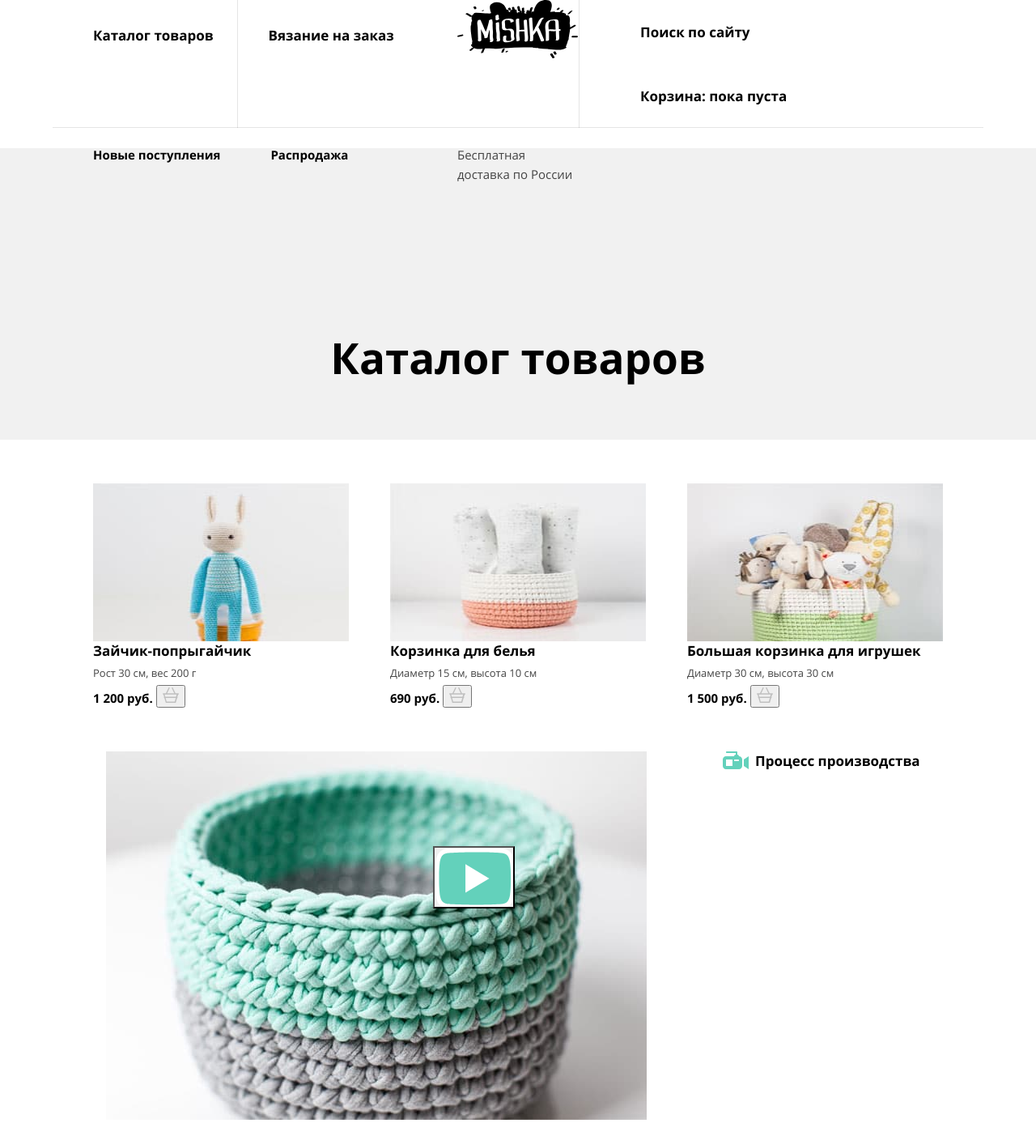
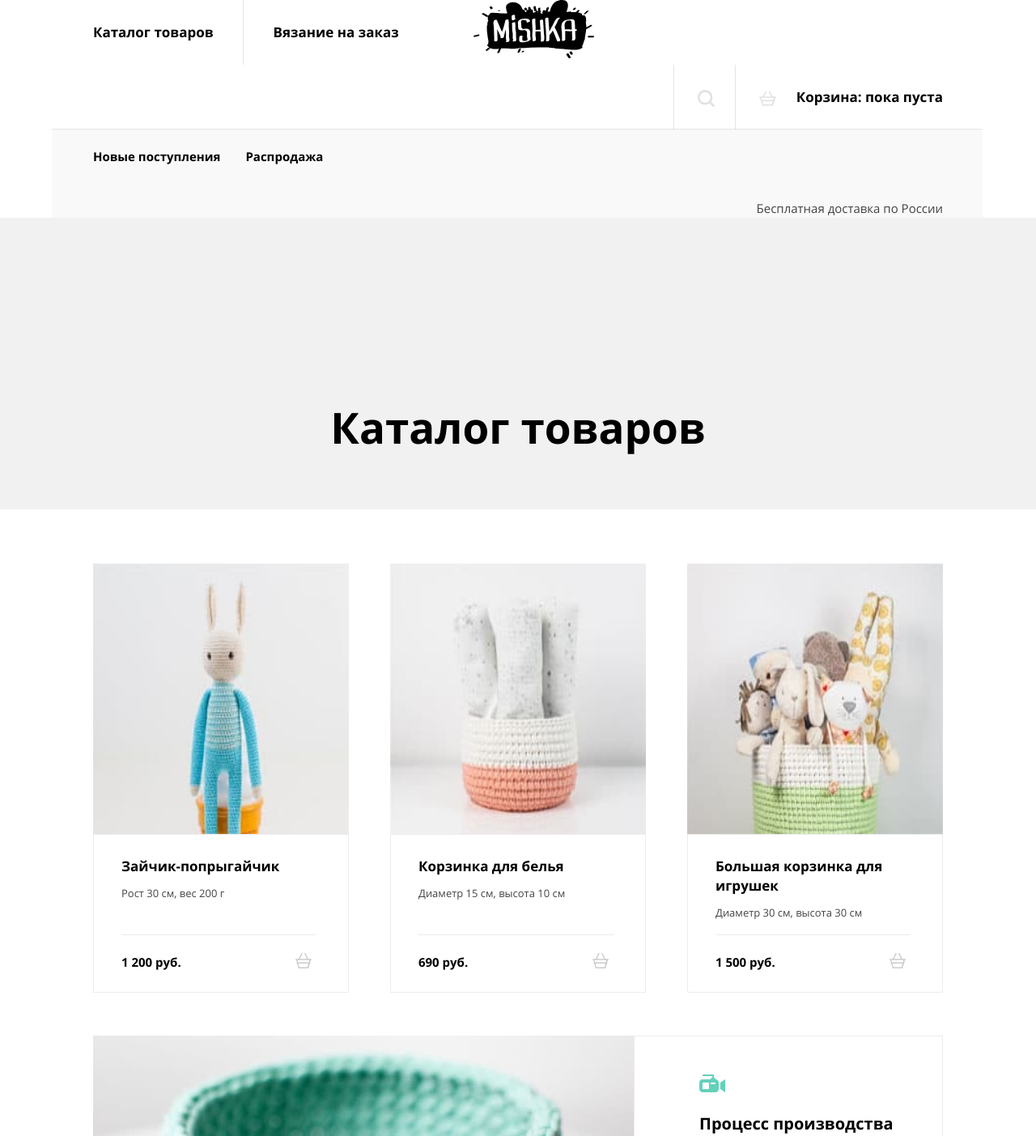
Before and after one commit to htmlacademy-adaptive/2045035-mishka-26, a website: page source/catalog.html in a window 1280 px wide. Shown: the top 1403 px of the page at 81% size. Drawn offline with nearby package versions, Linux system fonts and the light colour scheme; files that its build step writes are made by us from their sources.

Commit message:
добавляет декоративные элементы на каталог

```diff
--- a/source/catalog.html
+++ b/source/catalog.html
@@ -10,7 +10,7 @@
 
 <body>
   <header>
-    <nav class="main-nav">
+    <nav class="main-nav main-nav--closed main-nav--nojs">
       <div class="main-nav__cover-logo">
         <a class="main-nav__logo" href="index.html">
           <img src="img/mishka-logo-desktop.svg" width="149" height="72" alt="Магазин товаров ручной работы «Мишка».">
@@ -33,11 +33,23 @@
       <ul class="main-nav__list user-list">
         <li class="user-list__item">
           <a class="user-list__link" href="#">
-            Поиск по сайту
+            <svg class="user-list__icon" width="18" height="18" viewBox="0 0 18 18" fill="none"
+              xmlns="http://www.w3.org/2000/svg">
+              <path opacity=".2"
+                d="m17.693 16.057-3.477-3.477c1.023-1.33 1.534-2.966 1.534-4.705C15.75 3.477 12.273 0 7.875 0S0 3.477 0 7.875s3.477 7.875 7.875 7.875c1.739 0 3.375-.614 4.704-1.534l3.478 3.477c.204.205.409.307.818.307.614 0 1.125-.511 1.125-1.125 0-.204-.102-.511-.307-.818ZM2.25 7.875c0-3.068 2.557-5.625 5.625-5.625S13.5 4.807 13.5 7.875 10.943 13.5 7.875 13.5 2.25 10.943 2.25 7.875Z"
+                fill="#000" />
+            </svg>
+            <span class="user-list__text">Поиск по сайту</span>
           </a>
         </li>
         <li class="user-list__item">
           <a class="user-list__link" href="#">
+            <svg class="user-list__icon" width="21" height="18" viewBox="0 0 21 18" fill="none"
+              xmlns="http://www.w3.org/2000/svg">
+              <path opacity=".2"
+                d="M20.188 6.857h-3.55L13.188.381C12.985 0 12.58-.095 12.174.095s-.507.572-.304.953l3.145 5.81H5.783l3.145-5.81c.202-.381 0-.762-.305-.953-.406-.19-.811 0-1.014.286l-3.45 6.476H.812c-.406 0-.812.286-.812.762 0 .381.304.762.812.762h.202l.914 2.857c-.203.095-.305.286-.305.572 0 .38.305.666.71.666L4.058 18h12.884l1.725-5.524c.405 0 .71-.286.71-.667 0-.19-.102-.476-.304-.57l.912-2.858h.203c.406 0 .812-.286.812-.762 0-.476-.406-.762-.812-.762Zm-4.565 9.62H5.073L3.854 12.38h13.087l-1.319 4.095Zm1.623-5.525H3.348l-.812-2.666h15.522l-.812 2.666Z"
+                fill="#000" />
+            </svg>
             Корзина: пока пуста
           </a>
         </li>
@@ -68,62 +80,67 @@
       <ul class="products__list">
         <li class="products__item">
           <img class="products__image" src="img/catalog-img-1.jpg" width="260" height="195" alt="#">
-          <h3 class="products__title">Зайчик-попрыгайчик</h3>
+          <div class="products__text-cover">
+            <a class="products__title" href="#">Зайчик-попрыгайчик</a>
             <p class="products__intro">Рост 30 см, вес 200 г</p>
             <div class="products__button-cover">
               <b class="products__price">1 200 руб.</b>
               <button class="products__button" type="button">
                 <span class="visually-hidden">добавить в корзину</span>
-              <svg width="20" height="19" viewBox="0 0 20 19" fill="none" xmlns="http://www.w3.org/2000/svg">
-                <path opacity=".2"
-                  d="M19.227 7.238h-3.382L12.56.402C12.367 0 11.98-.1 11.594.101c-.386.2-.483.603-.29 1.005L14.3 7.238H5.508l2.995-6.132c.194-.402 0-.804-.29-1.005-.386-.202-.772 0-.966.301L3.961 7.238H.773A.777.777 0 0 0 0 8.042c0 .402.29.805.773.805h.193l.87 3.015c-.193.101-.29.302-.29.604 0 .402.29.703.676.703L3.865 19h12.27l1.643-5.83c.386 0 .676-.302.676-.704 0-.201-.096-.503-.29-.604l.87-3.015h.193A.777.777 0 0 0 20 8.042a.777.777 0 0 0-.773-.804ZM14.88 17.392H4.831l-1.16-4.323h12.464L14.88 17.39Zm1.546-5.831H3.188l-.773-2.815h14.783l-.773 2.815Z"
-                  fill="#000" />
+                <svg width="20" height="19" viewBox="0 0 20 19" xmlns="http://www.w3.org/2000/svg">
+                  <path
+                    d="M19.227 7.238h-3.382L12.56.402C12.367 0 11.98-.1 11.594.101c-.386.2-.483.603-.29 1.005L14.3 7.238H5.508l2.995-6.132c.194-.402 0-.804-.29-1.005-.386-.202-.772 0-.966.301L3.961 7.238H.773A.777.777 0 0 0 0 8.042c0 .402.29.805.773.805h.193l.87 3.015c-.193.101-.29.302-.29.604 0 .402.29.703.676.703L3.865 19h12.27l1.643-5.83c.386 0 .676-.302.676-.704 0-.201-.096-.503-.29-.604l.87-3.015h.193A.777.777 0 0 0 20 8.042a.777.777 0 0 0-.773-.804ZM14.88 17.392H4.831l-1.16-4.323h12.464L14.88 17.39Zm1.546-5.831H3.188l-.773-2.815h14.783l-.773 2.815Z" />
                 </svg>
               </button>
+            </div>
           </div>
         </li>
         <li class="products__item">
           <img class="products__image" src="img/catalog-img-2.jpg" width="260" height="195" alt="#">
-          <h3 class="products__title">Корзинка для белья</h3>
+          <div class="products__text-cover">
+            <a class="products__title" href="#">Корзинка для белья</a>
             <p class="products__intro">Диаметр 15 см, высота 10 см</p>
             <div class="products__button-cover">
               <b class="products__price">690 руб.</b>
               <button class="products__button" type="button">
                 <span class="visually-hidden">добавить в корзину</span>
-              <svg width="20" height="19" viewBox="0 0 20 19" fill="none" xmlns="http://www.w3.org/2000/svg">
-                <path opacity=".2"
-                  d="M19.227 7.238h-3.382L12.56.402C12.367 0 11.98-.1 11.594.101c-.386.2-.483.603-.29 1.005L14.3 7.238H5.508l2.995-6.132c.194-.402 0-.804-.29-1.005-.386-.202-.772 0-.966.301L3.961 7.238H.773A.777.777 0 0 0 0 8.042c0 .402.29.805.773.805h.193l.87 3.015c-.193.101-.29.302-.29.604 0 .402.29.703.676.703L3.865 19h12.27l1.643-5.83c.386 0 .676-.302.676-.704 0-.201-.096-.503-.29-.604l.87-3.015h.193A.777.777 0 0 0 20 8.042a.777.777 0 0 0-.773-.804ZM14.88 17.392H4.831l-1.16-4.323h12.464L14.88 17.39Zm1.546-5.831H3.188l-.773-2.815h14.783l-.773 2.815Z"
-                  fill="#000" />
+                <svg width="20" height="19" viewBox="0 0 20 19" xmlns="http://www.w3.org/2000/svg">
+                  <path
+                    d="M19.227 7.238h-3.382L12.56.402C12.367 0 11.98-.1 11.594.101c-.386.2-.483.603-.29 1.005L14.3 7.238H5.508l2.995-6.132c.194-.402 0-.804-.29-1.005-.386-.202-.772 0-.966.301L3.961 7.238H.773A.777.777 0 0 0 0 8.042c0 .402.29.805.773.805h.193l.87 3.015c-.193.101-.29.302-.29.604 0 .402.29.703.676.703L3.865 19h12.27l1.643-5.83c.386 0 .676-.302.676-.704 0-.201-.096-.503-.29-.604l.87-3.015h.193A.777.777 0 0 0 20 8.042a.777.777 0 0 0-.773-.804ZM14.88 17.392H4.831l-1.16-4.323h12.464L14.88 17.39Zm1.546-5.831H3.188l-.773-2.815h14.783l-.773 2.815Z" />
                 </svg>
               </button>
+            </div>
           </div>
         </li>
         <li class="products__item">
           <img class="products__image" src="img/catalog-img-3.jpg" width="260" height="195" alt="#">
-          <h3 class="products__title">Большая корзинка для игрушек</h3>
+          <div class="products__text-cover">
+            <a class="products__title" href="#">Большая корзинка для игрушек</a>
             <p class="products__intro">Диаметр 30 см, высота 30 см</p>
             <div class="products__button-cover">
               <b class="products__price">1 500 руб.</b>
               <button class="products__button" type="button">
                 <span class="visually-hidden">добавить в корзину</span>
-              <svg width="20" height="19" viewBox="0 0 20 19" fill="none" xmlns="http://www.w3.org/2000/svg">
-                <path opacity=".2"
-                  d="M19.227 7.238h-3.382L12.56.402C12.367 0 11.98-.1 11.594.101c-.386.2-.483.603-.29 1.005L14.3 7.238H5.508l2.995-6.132c.194-.402 0-.804-.29-1.005-.386-.202-.772 0-.966.301L3.961 7.238H.773A.777.777 0 0 0 0 8.042c0 .402.29.805.773.805h.193l.87 3.015c-.193.101-.29.302-.29.604 0 .402.29.703.676.703L3.865 19h12.27l1.643-5.83c.386 0 .676-.302.676-.704 0-.201-.096-.503-.29-.604l.87-3.015h.193A.777.777 0 0 0 20 8.042a.777.777 0 0 0-.773-.804ZM14.88 17.392H4.831l-1.16-4.323h12.464L14.88 17.39Zm1.546-5.831H3.188l-.773-2.815h14.783l-.773 2.815Z"
-                  fill="#000" />
+                <svg width="20" height="19" viewBox="0 0 20 19" xmlns="http://www.w3.org/2000/svg">
+                  <path
+                    d="M19.227 7.238h-3.382L12.56.402C12.367 0 11.98-.1 11.594.101c-.386.2-.483.603-.29 1.005L14.3 7.238H5.508l2.995-6.132c.194-.402 0-.804-.29-1.005-.386-.202-.772 0-.966.301L3.961 7.238H.773A.777.777 0 0 0 0 8.042c0 .402.29.805.773.805h.193l.87 3.015c-.193.101-.29.302-.29.604 0 .402.29.703.676.703L3.865 19h12.27l1.643-5.83c.386 0 .676-.302.676-.704 0-.201-.096-.503-.29-.604l.87-3.015h.193A.777.777 0 0 0 20 8.042a.777.777 0 0 0-.773-.804ZM14.88 17.392H4.831l-1.16-4.323h12.464L14.88 17.39Zm1.546-5.831H3.188l-.773-2.815h14.783l-.773 2.815Z" />
                 </svg>
               </button>
+            </div>
           </div>
         </li>
       </ul>
     </section>
     <!-- Видео -->
     <section class="process-video">
+      <img class="process-video__image" src="img/catalog-video.jpg" alt="#">
+      <div class="process-video__text-cover">
         <h2 class="process-video__title">Процесс производства</h2>
-      <img class="process-video__image" src="img/catalog-video.jpg" alt="#">
         <button class="process-video__button process-video__button--play" type="button"></button>
         <p class="process-video__intro">По просьбам наших любимых фолловеров мы сняли для вас подробное видео о том, как
           появляются наши товары.</p>
         <button class="process-video__button button" type="button">Сделать заказ</button>
+      </div>
     </section>
   </main>
 
@@ -176,6 +193,8 @@
       </div>
     </div>
   </footer>
+
+  <script src="./js/script.js"></script>
 </body>
 
 </html>
--- a/source/less/header.less
+++ b/source/less/header.less
@@ -71,17 +71,9 @@
     display: none;
   }
 
-  .main-nav--opened .site-list {
+  .main-nav--opened .main-nav__wrapper {
     position: absolute;
     top: 79px;
-    z-index: 10;
-    background-color: #ffffff;
-    width: 320px;
-  }
-
-  .main-nav--opened .user-list {
-    position: absolute;
-    top: 237px;
     z-index: 10;
     background-color: #ffffff;
     width: 320px;
@@ -157,7 +149,7 @@
   display: block;
   padding-left: 76px;
   padding-top: 28px;
-  padding-bottom: 27px;
+  padding-bottom: 28px;
   box-shadow: 0 1px 0 #ececec, inset 0 1px 0 #ececec;
 
   &:hover {
@@ -194,38 +186,80 @@
 
 @media (min-width: @tablet-width) {
   .main-nav {
+    position: relative;
     width: 668px;
     padding: 0 50px;
     margin: 0 auto;
-    display: grid;
-    grid-template-columns: 1fr 1fr;
-    margin-bottom: -70px;
   }
 
   .main-nav__cover-logo {
-    position: relative;
-    order: -2;
+    position: absolute;
+    margin: 0;
+    left: 0;
+    top: 0;
   }
 
-  .main-nav__cover-logo::after {
-    content: "";
-    position: absolute;
-    bottom: 0;
-    left: -50px;
-    width: 768px;
-    height: 1px;
-    background-color: #000000;
-    opacity: 0.1;
-    z-index: 1;
-  }
-
-  .main-nav__logo {
-    margin: 0;
+  .main-nav__wrapper {
+    display: grid;
+    grid-template-columns: 320px 348px;
   }
 
   .main-nav__list {
     display: flex;
     flex-wrap: wrap;
+  }
+
+  .user-list {
+    position: relative;
+    grid-column: 2/3;
+  }
+
+  .user-list::before {
+    position: absolute;
+    content: "";
+    border-top: 1px solid #e6e6e6;
+    background-color: #f9f9f9;
+    height: 200px;
+    bottom: -200px;
+    left: -370px;
+    width: 768px;
+    z-index: -1;
+  }
+
+  .user-list--others::before {
+    position: absolute;
+    content: "";
+    border-top: 1px solid #e6e6e6;
+    background-color: #f1f1f1;
+    height: 200px;
+    bottom: -200px;
+    left: -370px;
+    width: 768px;
+    z-index: -1;
+  }
+
+  .site-list {
+    grid-row: 2/3;
+    justify-content: space-between;
+  }
+
+  .main-nav__text {
+    display: flex;
+    grid-column: 2/3;
+    grid-row: 2/3;
+    margin-top: 20px;
+    margin-left: auto;
+    margin-bottom: auto;
+    background-size: cover;
+  }
+
+  .user-list__text {
+    display: none;
+  }
+
+  .site-list__link {
+    padding-left: 0;
+    box-shadow: none;
   }
 
   .user-list__link {
@@ -237,40 +271,14 @@
   }
 
   .user-list__item::after {
+    position: absolute;
     content: "";
-    position: absolute;
     top: 0;
     bottom: 0;
     left: 0;
     width: 1px;
     background-color: #000000;
     opacity: 0.1;
-  }
-
-  .site-list__link {
-    box-shadow: none;
-    font-size: 15px;
-    line-height: 24px;
-    padding: 21px 19px;
-    margin-left: -19px;
-  }
-
-  .site-list__item:not(:last-child) {
-    margin-right: 19px;
-  }
-
-  .user-list {
-    order: -1;
-  }
-
-  .user-list__text {
-    display: none;
-  }
-
-  .main-nav__text {
-    display: flex;
-    padding: 21px 0;
-    margin-left: auto;
   }
 }
 
@@ -288,49 +296,41 @@
 @media (min-width: @desktop-width) {
   .main-nav {
     width: 1050px;
+  }
+
+  .main-nav__wrapper {
     display: grid;
-    grid-template-columns: 1fr 150px 1fr;
-    margin-bottom: -65px;
+    grid-template-columns: 435px 180px 435px;
   }
 
   .main-nav__cover-logo {
-    order: -1;
-  }
-
-  .main-nav__cover-logo::after {
-    content: "";
     position: absolute;
-    bottom: 0;
-    left: -500px;
-    width: 1150px;
-    height: 1px;
-    background-color: #000000;
-    opacity: 0.1;
-    z-index: 1;
+    margin: 0;
+    left: 440px;
+    top: 0;
   }
 
   .site-list {
-    order: -2;
+    grid-row: 1/2;
+    justify-content: flex-start;
+    margin-left: -37px;
   }
 
-  .site-list__link {
-    font-size: 17px;
-    line-height: 24px;
-    padding: 32px 36px;
-    margin-left: -36px;
+  .site-list__item {
+    position: relative;
+    padding: 0 37px 0 37px;
   }
 
-  .site-list__item:not(:last-child) {
-    position: relative;
-    margin-right: 32px;
+  .site-list__item:last-child {
+    padding-right: 0;
   }
 
   .site-list__item:not(:last-child)::after {
+    position: absolute;
     content: "";
-    position: absolute;
     top: 0;
     bottom: 0;
-    right: 6px;
+    right: 0;
     width: 1px;
     background-color: #000000;
     opacity: 0.1;
@@ -338,6 +338,51 @@
 
   .user-list {
     margin-left: auto;
+    grid-column: 3/4;
+  }
+
+  .user-list::before {
+    position: absolute;
+    content: "";
+    border-top: 1px solid #e6e6e6;
+    background-color: #f9f9f9;
+    height: 200px;
+    bottom: -200px;
+    left: -768px;
+    width: 1150px;
+    z-index: -1;
+  }
+
+  .user-list--others::before {
+    position: absolute;
+    content: "";
+    border-top: 1px solid #e6e6e6;
+    background-color: #f1f1f1;
+    height: 200px;
+    bottom: -200px;
+    left: -768px;
+    width: 1150px;
+    z-index: -1;
+  }
+
+  // .user-list--others::after {
+  //   position: absolute;
+  //   content: "";
+  //   border-top: 1px solid #e6e6e6;
+  //   background-color: #f1f1f1;
+  //   height: 200px;
+  //   bottom: -200px;
+  //   left: -768px;
+  //   width: 1150px;
+  //   z-index: -1;
+  // }
+
+  .main-nav__text {
+    grid-column: 3/4;
+  }
+
+  .promo-list__item {
+    margin-bottom: 20px;
   }
 
   .promo-list__link {
@@ -355,12 +400,4 @@
       opacity: 0.3;
     }
   }
-
-  .promo-list__item:not(:last-child) {
-    margin-right: 31px;
-  }
-
-  .main-nav__text {
-    grid-column: 3/4;
-  }
 }
--- a/source/less/main-catalog.less
+++ b/source/less/main-catalog.less
@@ -13,25 +13,80 @@
 .main-catalog__title-cover {
   background-color: #f1f1f1;
   padding: 73px 0;
-  margin-bottom: 30px;
-
-  @media (min-width: @tablet-width) {
-    margin-bottom: 54px;
-  }
 }
 
 .products {
   max-width: 260px;
   margin: 0 auto;
+  padding: 38px 30px 39px 30px;
 
   @media (min-width: @tablet-width) {
     max-width: 668px;
     margin: 0 auto;
+    padding: 67px 50px 53px 50px;
   }
 
   @media (min-width: @desktop-width) {
     max-width: 1050px;
     margin: 0 auto;
+    padding: 67px 50px 53px 50px;
+  }
+}
+
+.products__text-cover {
+  padding: 27px;
+  border: 1px solid #ececee;
+
+  &:hover {
+    box-shadow: 0 6px 10px rgba(0, 0, 0, 0.1);
+  }
+
+  &:active {
+    box-shadow: 0 3px 5px rgba(0, 0, 0, 0.1);
+  }
+
+  @media (min-width: @tablet-width) {
+    display: flex;
+    flex-direction: column;
+    flex-grow: 1;
+    padding: 27px 39px 25px 34px;
+  }
+}
+
+.products__button-cover {
+  position: relative;
+  padding-top: 22px;
+  display: flex;
+  justify-content: space-between;
+
+  @media (min-width: @tablet-width) {
+    margin-top: auto;
+  }
+}
+
+.products__button-cover::after {
+  position: absolute;
+  content: "";
+  background-color: #ececee;
+  height: 1px;
+  left: 0;
+  right: 0;
+  top: 0;
+}
+
+.products__button {
+  background-color: transparent;
+  border: none;
+  cursor: pointer;
+  opacity: 0.2;
+
+  &:hover {
+    fill: #63d1bb;
+    opacity: 1;
+  }
+
+  &:active {
+    opacity: 0.3;
   }
 }
 
@@ -42,29 +97,43 @@
 
   @media (min-width: @desktop-width) {
     display: grid;
-    grid-template-columns: 1fr 1fr 1fr;
+    grid-template-columns: 316px 316px 316px;
     gap: 51px;
   }
 }
 
 .products__item {
+  display: flex;
+  flex-direction: column;
+
+  @media (min-width: @tablet-width) {
+    flex-direction: row;
+  }
+
+  @media (min-width: @desktop-width) {
+    flex-direction: column;
+  }
+}
+
+.products__item:not(:last-child) {
   margin-bottom: 30px;
 
   @media (min-width: @tablet-width) {
-    display: grid;
-    grid-template-columns: 1fr 1fr;
     margin-bottom: 54px;
   }
 
   @media (min-width: @desktop-width) {
-    display: flex;
-    flex-direction: column;
+    margin-bottom: 0;
   }
 }
 
 .products__image {
+  display: block;
+
   @media (min-width: @tablet-width) {
     grid-row: 1/4;
+    height: 334px;
+    width: 334px;
   }
 
   @media (min-width: @desktop-width) {
@@ -79,6 +148,16 @@
   color: #000000;
   padding: 0;
   margin: 0;
+  margin-bottom: 6px;
+  text-decoration: none;
+
+  &:hover {
+    opacity: 0.6;
+  }
+
+  &:active {
+    opacity: 0.3;
+  }
 }
 
 .products__intro {
@@ -87,6 +166,11 @@
   font-weight: 400;
   padding: 0;
   margin: 0;
+  margin-bottom: 17px;
+
+  @media (min-width: @desktop-width) {
+    margin-bottom: 12px;
+  }
 }
 
 .products__price {
@@ -97,62 +181,164 @@
 }
 
 .process-video {
+  position: relative;
+  display: flex;
+  flex-direction: column;
   max-width: 260px;
   margin: 0 auto;
-  position: relative;
+  padding: 0 30px 58px 30px;
 
   @media (min-width: @tablet-width) {
     display: flex;
     flex-direction: column;
     max-width: 668px;
     margin: 0 auto;
+    padding: 0 50px 64px 50px;
   }
 
   @media (min-width: @desktop-width) {
-    display: grid;
-    grid-template-columns: 1fr 272px;
-    gap: 79px;
+    flex-direction: row;
     max-width: 1050px;
     margin: 0 auto;
+    padding: 0 50px 105px 50px;
+  }
+}
+
+.process-video__text-cover {
+  display: flex;
+  flex-direction: column;
+  border: 1px solid #ececec;
+  padding: 22px 34px 33px 34px;
+
+  @media (min-width: @tablet-width) {
+    padding: 42px 42px 46px 42px;
+  }
+
+  @media (min-width: @desktop-width) {
+    width: 367px;
+    padding: 47px 57px 60px 80px;
   }
 }
 
 .process-video__title {
-  .products__title;
+  position: relative;
+  font-weight: 700;
+  font-size: 17px;
+  line-height: 24px;
+  color: #000000;
+  padding: 0;
+  margin: 0;
+  padding-left: 57px;
+  margin-bottom: 212px;
+
+  @media (min-width: @tablet-width) {
+    font-size: 20px;
+    line-height: 24px;
+    margin-bottom: 24px;
+  }
+
+  @media (min-width: @desktop-width) {
+    padding: 0;
+    padding-top: 49px;
+    margin-bottom: 27px;
+  }
+}
+
+.process-video__title::after {
+  position: absolute;
+  content: "";
   background-image: url("../img/icon/icon-video.svg");
   background-repeat: no-repeat;
-  padding-left: 40px;
+  width: 32px;
+  height: 22px;
+  left: 0;
+  bottom: 15px;
+
+  @media (min-width: @tablet-width) {
+    bottom: 5px;
+  }
+
+  @media (min-width: @desktop-width) {
+    top: 0;
+  }
 }
+
 
 .process-video__intro {
   font-size: 13px;
   line-height: 24px;
   padding: 0;
   margin: 0;
+  margin-bottom: 41px;
+
+  @media (min-width: @tablet-width) {
+    font-size: 15px;
+    line-height: 30px;
+  }
 }
 
 .process-video__image {
+  position: absolute;
   max-width: 260px;
   margin: 0 auto;
+  left: 30px;
+  top: 96px;
+
 
   @media (min-width: @tablet-width) {
+    position: static;
     max-width: 668px;
     margin: 0 auto;
     order: -1;
   }
 
   @media (min-width: @desktop-width) {
-    max-width: 100%;
-    grid-row: 1/4;
+    width: 682px;
+    margin: 0;
   }
 }
 
 .process-video__button--play {
   position: absolute;
-  top: 20%;
-  left: 40%;
+  top: 133px;
+  left: 112px;
   background-image: url("../img/icon/button-play.svg");
   background-size: 100px 76px;
+  background-color: transparent;
   width: 101px;
   height: 77px;
+  border: none;
+  cursor: pointer;
+
+  &:hover {
+    background-size: 121px 92px;
+    width: 121px;
+    height: 92px;
+    top: 132px;
+    left: 100px;
+  }
+
+  &:active {
+    opacity: 0.3;
+  }
+
+  @media (min-width: @tablet-width) {
+    top: 191px;
+    left: 340px;
+
+    &:hover {
+      top: 180px;
+      left: 330px;
+    }
+  }
+
+  @media (min-width: @desktop-width) {
+    top: 191px;
+    left: 325px;
+
+    &:hover {
+      top: 180px;
+      left: 316px;
+    }
+  }
 }
```
Also changed, not shown: source/form.html (+3 -1 lines), source/index.html (+10 -3 lines), source/less/reviews.less (+4 -5 lines). Lines whose indentation alone changed are shown as unchanged.
